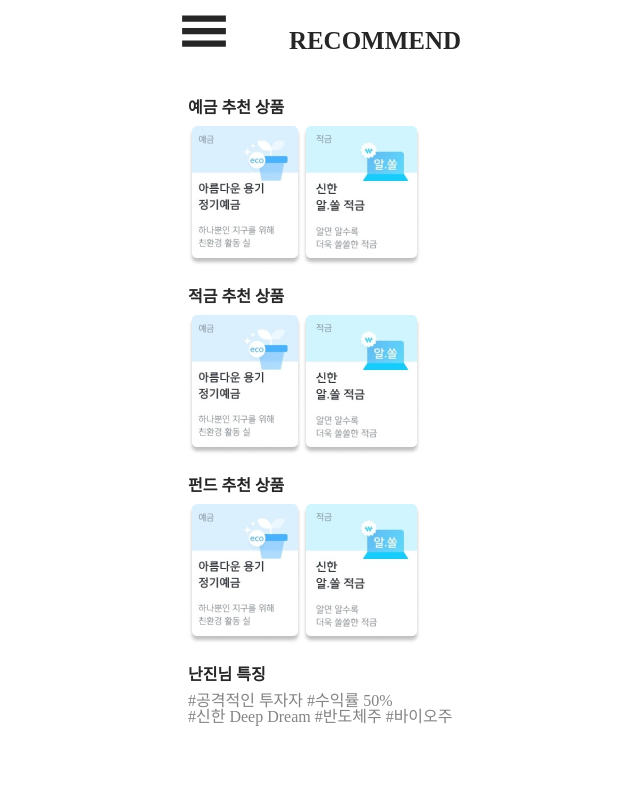
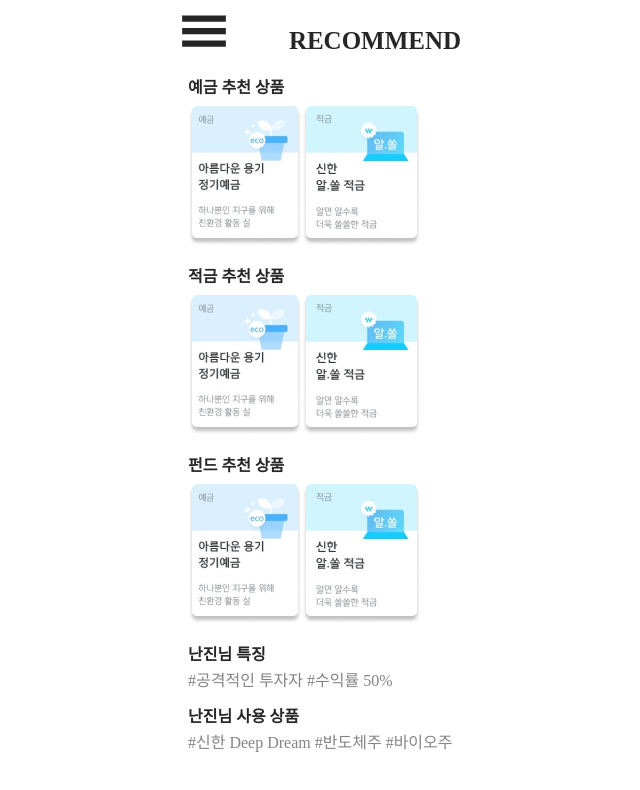
Before and after one commit to juajang/turkey, a React (Create React App) app: page /recommend in a window 1280 px wide. Shown: the top 790 px of the page, without its empty margins (265-905 px from the left). Built offline with nearby package versions, Linux system fonts and the light colour scheme.

Commit message:
Modify wallet & recommend

```diff
--- a/src/pages/Recommend.js
+++ b/src/pages/Recommend.js
@@ -4,7 +4,7 @@
 const Recommend = () => {
   return (
     <>
-      <div style={{marginLeft:"20px", marginTop: "20px"}}>
+      <div style={{marginLeft:"20px"}}>
         <div style={{ fontWeight: "bold", fontsize: "30px", marginBottom: "10px"}}>예금 추천 상품</div>
         <Row>
           <Col><img src="/images/정기예금.png"></img></Col>
@@ -33,6 +33,7 @@
         <span style={{ color: "#848484" }}>#공격적인 투자자 </span>
         <span style={{ color: "#848484" }}>#수익률 50% </span>
         <br />
+        <div style={{ fontWeight: "bold", fontsize: "30px", marginBottom: "10px", marginTop:"20px"}}>난진님 사용 상품</div>
         <span style={{ color: "#848484" }}>#신한 Deep Dream </span>
         <span style={{ color: "#848484" }}>#반도체주 </span>
         <span style={{ color: "#848484" }}>#바이오주 </span>
--- a/src/pages/Wallet.js
+++ b/src/pages/Wallet.js
@@ -226,7 +226,6 @@
             ))
           }
         </Panel>
-        {/* <Divider style={{marginLeft:"10px", marginRight:"10px"}}/> */}
         <Panel header={<Invest />} extra={<PlusCircleOutlined
           style={{ fontSize: "20px", float: "right" }}
           onClick={(event) => {
@@ -243,7 +242,6 @@
             ))
           }
         </Panel>
-        {/* <Divider style={{marginLeft:"10px", marginRight:"10px"}}/> */}
         <Panel header={<Deposit />} extra={<PlusCircleOutlined
           style={{ fontSize: "20px", float: "right" }}
           onClick={(event) => {
```
